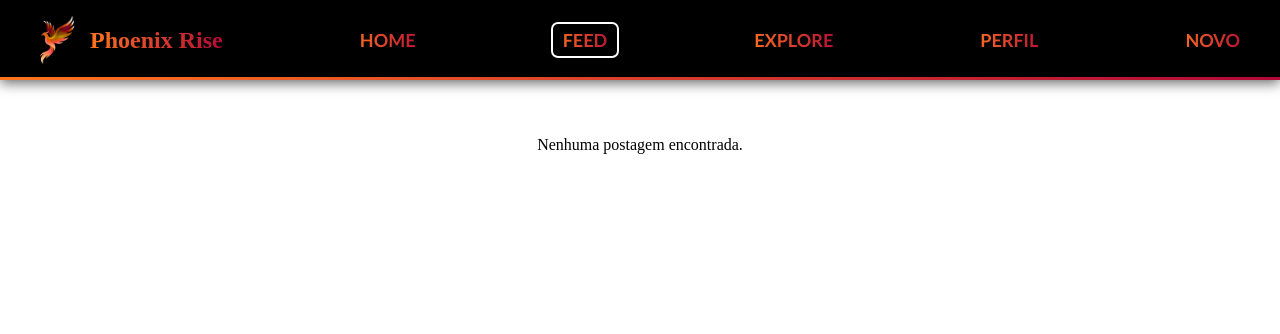
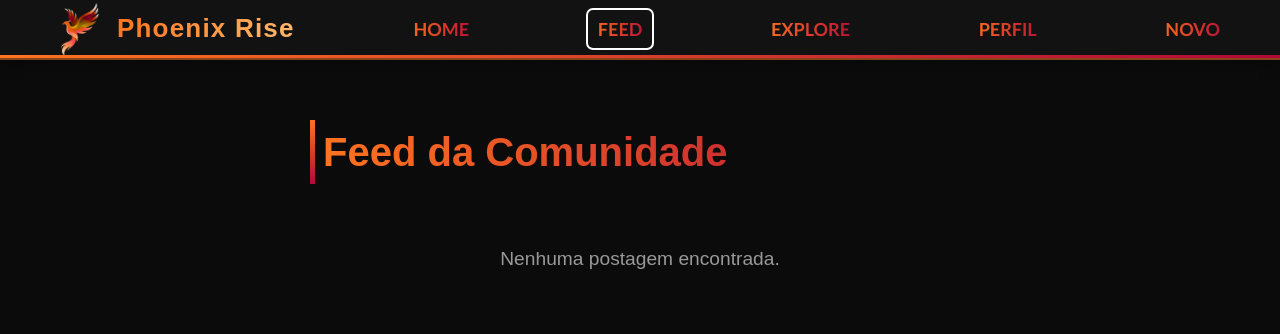
Before and after one commit to jvictor012/PhoenixRise, a Flask app: page /feed in a window 1280 px wide. Shown: the top 334 px of the page. Run offline with Flask 3, Linux system fonts and the light colour scheme; the visitor is signed in with stand-in values (Sample User, id 1); data that the repository does not hold is empty; some web fonts are replaced.

Commit message:
css feed

```diff
--- a/static/feed.css
+++ b/static/feed.css
@@ -1,51 +1,168 @@
-.feed-container {
-  display: flex;
-  flex-direction: column;
-  align-items: center;
-  gap: 30px;
-  padding: 40px;
+@font-face {
+  font-family: "BM Hanna";
+  src: url('/static/fonte/BMHANNAPro.ttf') format('truetype');
+  font-weight: 900;
+  font-style: normal;
 }
 
-.post-card {
-  width: 600px;
-  background: rgba(255, 255, 255, 0.05);
-  border-radius: 16px;
-  padding: 20px;
-  box-shadow: 0 0 10px rgba(255, 117, 31, 0.2);
-  color: white;
+/* ===== RESET ===== */
+* {
+  margin: 0;
+  padding: 0;
+  box-sizing: border-box;
+  font-family: "BM Hanna", sans-serif;
 }
 
+body {
+  background-color: #0b0b0b;
+  color: #f5f5f5;
+  line-height: 1.6;
+}
+
+/* ===== CABEÇALHO ===== */
+.topo {
+  background: #121212;
+  display: flex;
+  align-items: center;
+  justify-content: space-between;
+  padding: 15px 50px;
+  border-bottom: 2px solid rgba(255, 117, 31, 0.5);
+  box-shadow: 0 4px 15px rgba(0, 0, 0, 0.3);
+  position: sticky;
+  top: 0;
+  z-index: 10;
+}
+
+.logo {
+  display: flex;
+  align-items: center;
+  gap: 12px;
+}
+
+.logo img {
+  width: 55px;
+  height: 55px;
+}
+
+.logo h1 {
+  font-size: 26px;
+  background: linear-gradient(90deg, #ff751f, #ffb86c);
+  -webkit-background-clip: text;
+  -webkit-text-fill-color: transparent;
+  letter-spacing: 1.2px;
+}
+
+/* ===== FEED ===== */
+.feed {
+  max-width: 700px;
+  margin: 60px auto;
+  padding: 0 20px;
+}
+
+.feed h2 {
+  font-size: 2.5rem;
+  text-align: left;
+  background: linear-gradient(90deg, #ff751f, #b20837);
+  -webkit-background-clip: text;
+  -webkit-text-fill-color: transparent;
+  border-left: 5px solid;
+  border-image: linear-gradient(180deg, #ff751f, #b20837) 1;
+  padding-left: 0.5rem;
+  margin-bottom: 35px;
+}
+
+/* ===== POST CONTAINER ===== */
+.post-container {
+  margin-bottom: 40px;
+}
+
+/* ===== CABEÇALHO FORA DO BOX ===== */
 .post-header {
   display: flex;
   align-items: center;
-  gap: 15px;
+  gap: 14px;
   margin-bottom: 10px;
+  margin-left: 10px;
 }
 
-.foto-feed {
-  width: 60px;
-  height: 60px;
+.foto-perfil {
+  width: 55px;
+  height: 55px;
   border-radius: 50%;
   object-fit: cover;
-  border: 2px solid #ff751f;
+  border: 2px solid rgba(255, 117, 31, 0.8);
 }
 
-.user-info h3 {
-  margin: 0;
-  font-size: 18px;
+.info-usuario .nome-usuario {
+  font-size: 17px;
+  color: #fff;
 }
 
-.data {
-  font-size: 12px;
-  color: #ccc;
+.info-usuario .data {
+  font-size: 13px;
+  color: #888;
 }
 
-.post-imagem {
-  width: 100%;
+/* ===== BOX DO POST ===== */
+.post {
+  background: #161616;
+  border: 1px solid #242424;
+  border-radius: 14px;
+  padding: 18px;
+  box-shadow: 0 6px 25px rgba(0, 0, 0, 0.5);
+  transition: all 0.25s ease;
+}
+
+.post:hover {
+  transform: translateY(-3px);
+  box-shadow: 0 10px 35px rgba(255, 117, 31, 0.2);
+}
+
+/* ===== IMAGEM (3:4 ESTILO INSTAGRAM, MENOR) ===== */
+.imagem-post {
+  width: 80%;              /* reduz o tamanho dentro do post */
+  max-width: 400px;        /* limite máximo */
+  aspect-ratio: 3 / 4;
+  object-fit: cover;
   border-radius: 10px;
-  margin: 15px 0;
+  margin: 0 auto 10px auto; /* centraliza */
+  display: block;
+  border: 1px solid #2a2a2a;
+  box-shadow: 0 2px 15px rgba(0, 0, 0, 0.4);
+  transition: transform 0.3s ease, box-shadow 0.3s ease;
+}
+
+.imagem-post:hover {
+  transform: scale(1.02);
+  box-shadow: 0 4px 25px rgba(255, 117, 31, 0.25);
+}
+
+/* ===== NOME E DESCRIÇÃO ===== */
+.info-post {
+  display: flex;
+  align-items: center;
+  justify-content: flex-start;
+  flex-wrap: wrap;
+  gap: 10px;
+  margin-top: 8px;
+}
+
+.nome-dentro {
+  font-size: 16px;
+  color: #ff751f;
 }
 
 .descricao {
-  font-size: 16px;
+  font-size: 15px;
+  color: #ddd;
+  line-height: 1.5;
+  word-break: break-word;
 }
+
+/* ===== SEM POSTS ===== */
+.sem-posts {
+  text-align: center;
+  color: #999;
+  font-size: 1.2em;
+  margin-top: 60px;
+}
--- a/templates/feed.html
+++ b/templates/feed.html
@@ -3,50 +3,55 @@
 <head>
   <meta charset="UTF-8" />
   <meta name="viewport" content="width=device-width, initial-scale=1.0" />
-  <link href="/static/navbar.css" rel="stylesheet" />
-  <link href="/static/feed.css" rel="stylesheet" />
   <title>Feed - Phoenix Rise</title>
+  <link rel="stylesheet" href="/static/navbar.css" />
+  <link rel="stylesheet" href="/static/feed.css" />
 </head>
 <body>
-  <div class="background">
-    <!-- Navbar -->
-    <header>
+  <header class="topo">
     <div class="logo">
-        <img src="/static/imagens/logo_semfundo.png" alt="LOGO PHOENIX RISE" />
-        <h1 class="degrade">Phoenix Rise</h1>
+      <img src="/static/imagens/logo_semfundo.png" alt="Logo Phoenix Rise" />
+      <h1>Phoenix Rise</h1>
     </div>
     {% include 'links_base.html' %}
   </header>
 
-    <!-- FEED -->
-    <main class="feed-container">
+  <main class="feed">
+    <h2>Feed da Comunidade</h2>
+
     {% if posts %}
       {% for post in posts %}
-        <div class="post-card">
+      <div class="post-container">
+        <!-- Cabeçalho fora da caixa -->
         <div class="post-header">
           <img
             src="{{ post[4] if post[4] else '/static/imagens/default_user.png' }}"
-              alt="foto do usuário"
-              class="foto-feed"
+            alt="foto de perfil"
+            class="foto-perfil"
           />
-            <div class="user-info">
-              <h3>{{ post[3] }}</h3>
-              <p class="data">
-                {{ post[2].strftime('%d/%m/%Y') if post[2] else '' }}
-              </p>
+          <div class="info-usuario">
+            <p class="nome-usuario">{{ post[3] }}</p>
+            <p class="data">{{ post[2].strftime('%d/%m/%Y') if post[2] else '' }}</p>
           </div>
         </div>
 
-          <div class="post-body">
-            <img src="{{ post[1] }}" alt="imagem do post" class="post-imagem" />
+        <!-- Box do post -->
+        <div class="post">
+          {% if post[1] %}
+            <img src="{{ post[1] }}" alt="imagem do post" class="imagem-post" />
+          {% endif %}
+          <div class="descricao-linha">
+            <span class="nome-dentro">{{ post[3] }}</span>
             <p class="descricao">{{ post[0] }}</p>
           </div>
+        </div>
+
+
       </div>
       {% endfor %}
     {% else %}
       <p class="sem-posts">Nenhuma postagem encontrada.</p>
     {% endif %}
   </main>
-  </div>
 </body>
 </html>
```
Lines whose indentation alone changed are shown as unchanged.
